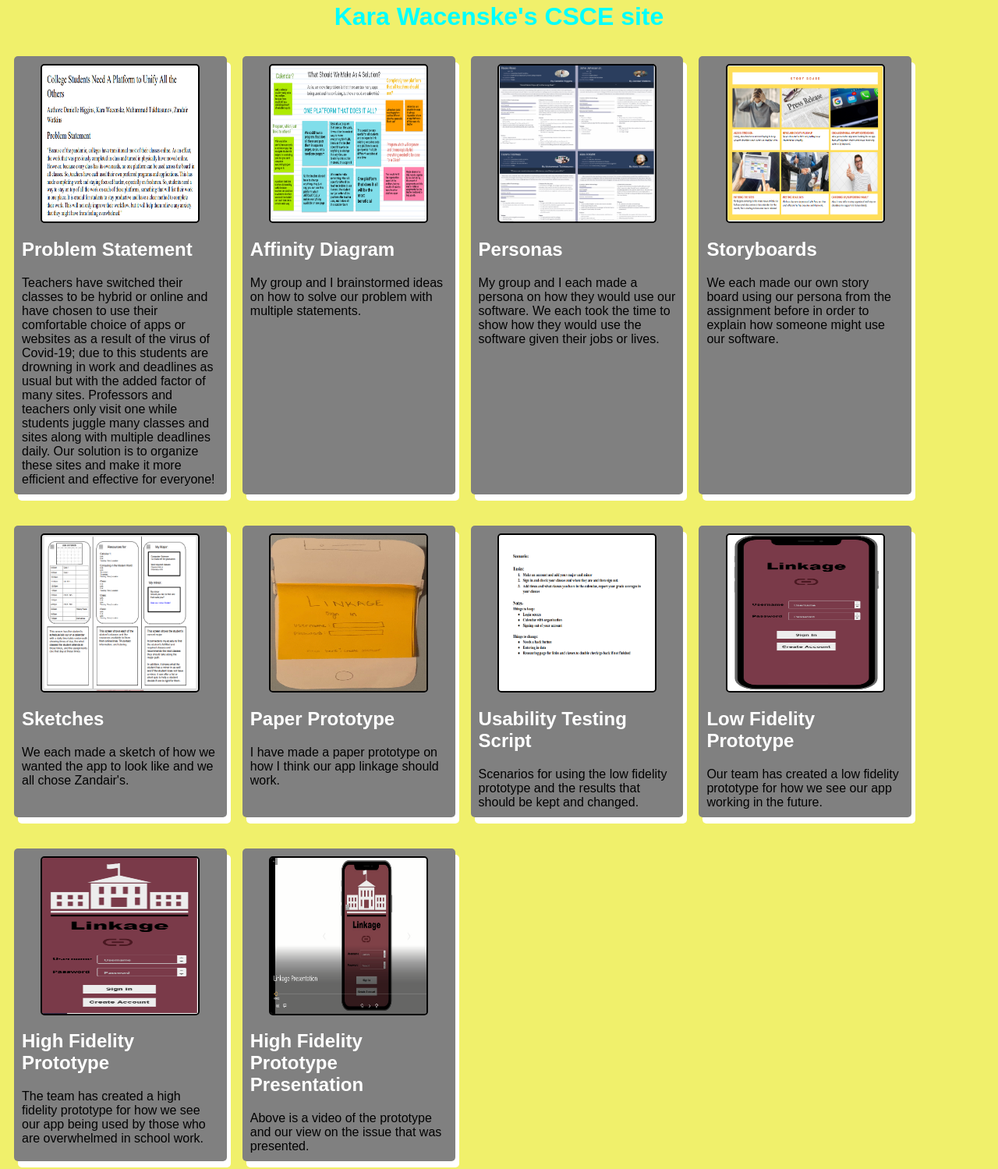
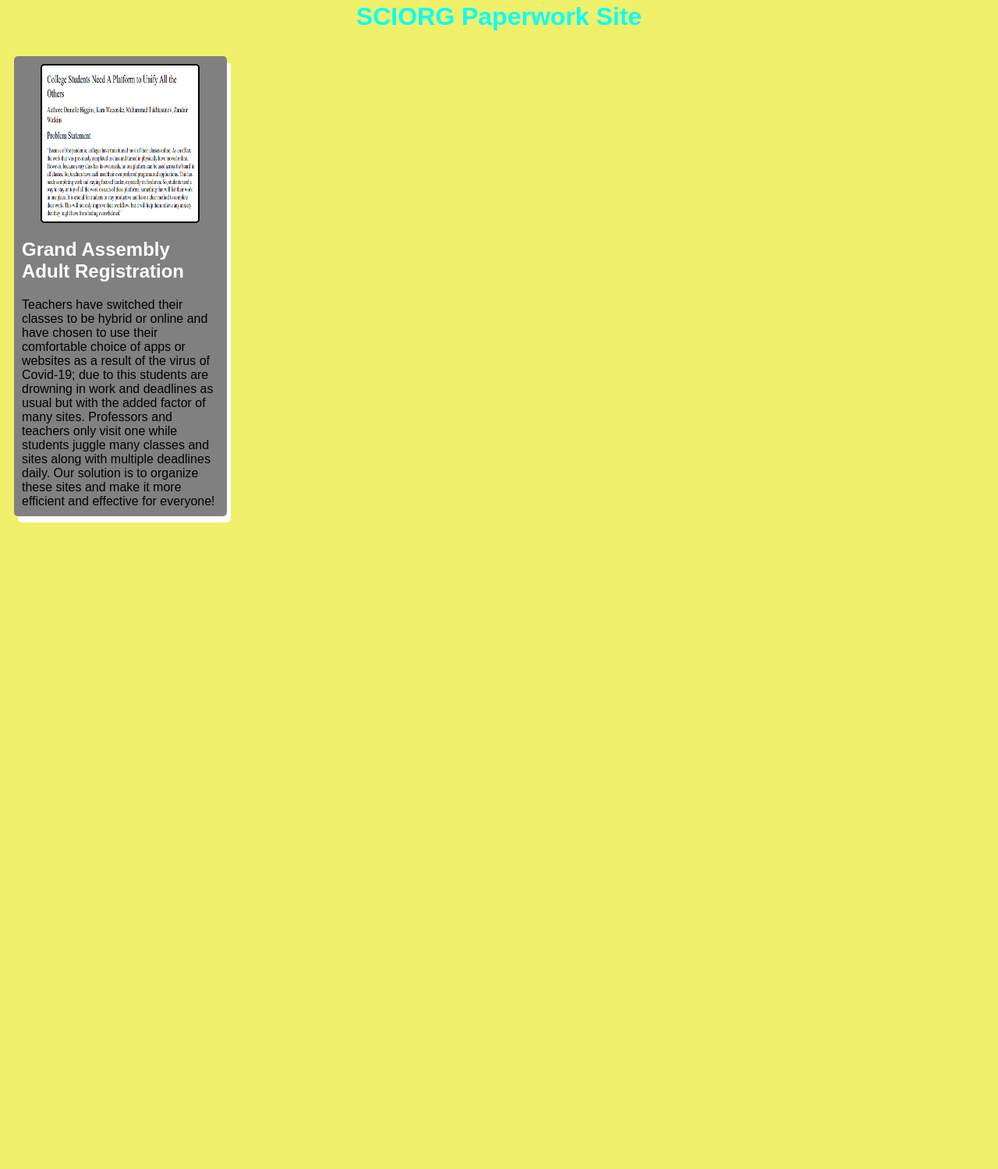
Before and after one commit to karawace/scrainbow.github.io, a plain HTML site: page index.html in a window 1280 px wide. Shown: the part 18-1517 px from the top of the page at 78% size. After the commit the page ends 800 px from the top, so only its background shows below. Drawn offline with Linux system fonts and the light colour scheme.

Commit message:
Update index.html

```diff
--- a/index.html
+++ b/index.html
@@ -1,119 +1,20 @@
 <!DOCTYPE html>
 <html>
     <head>
-        <title>CSCE 190 Student: Kara Wacenske</title>
+        <title>SC IORG Forms</title>
         <link rel = "stylesheet" href = styles.css>
     </head>
     <body>
-        <h1>Kara Wacenske's CSCE site</h1>
+        <h1>SCIORG Paperwork Site</h1>
 
         <div class = "assignments">
-            <!--Problem Statement Assignment-->
+            <!--Grand Adult Registration-->
             <section class = "assignment">
                 <a href = "files/problem statement.pdf"><img src = "images/problemstatement.PNG"></a>
                 <section class = "ass-details">
-                    <a href = "files/problem statement.pdf"><h2>Problem Statement</h2></a>
+                    <a href = "files/problem statement.pdf"><h2>Grand Assembly Adult Registration</h2></a>
                     <p:>
                         Teachers have switched their classes to be hybrid or online and have chosen to use their comfortable choice of apps or websites as a result of the virus of Covid-19; due to this students are drowning in work and deadlines as usual but with the added factor of many sites. Professors and teachers only visit one while students juggle many classes and sites along with multiple deadlines daily. Our solution is to organize these sites and make it more efficient and effective for everyone!
-                    </p:>
-                </section>
-            </section>
-
-            <!--Affinity Diagram Assignmment-->
-            <section class = "assignment">
-                <a href = "files/affinitydiagram.pdf"><img src = "images/affinitydiagram.PNG"></a>
-                <section class = "ass-details">
-                    <a href = "files/affinitydiagram.pdf"><h2>Affinity Diagram</h2></a>
-                    <p:>
-                        My group and I brainstormed ideas on how to solve our problem with multiple statements.
-                    </p:>
-                </section>
-            </section>
-
-            <!--Persona Assignmment-->
-            <section class = "assignment">
-                <a href = "files/Team Whiskey - Personas.pdf"><img src = "images/personas-teamwhiskey.PNG"></a>
-                <section class = "ass-details">
-                    <a href = "files/Team Whiskey - Personas.pdf"><h2>Personas</h2></a>
-                    <p:>
-                        My group and I each made a persona on how they would use our software. We each took the time to show how they would use the software given their jobs or lives.
-                    </p:>
-                </section>
-            </section>
-
-            <!--Group Storyboards-->
-            <section class = "assignment">
-                <a href = "files/storyboards team whiskey.pdf"><img src = "images/storyboard-wacenske.PNG"></a>
-                <section class = "ass-details">
-                    <a href = "files/storyboards team whiskey.pdf"><h2>Storyboards</h2></a>
-                    <p:>
-                        We each made our own story board using our persona from the assignment before in order to explain how someone might use our software.
-                    </p:>
-                </section>
-            </section>
-
-            <!--Sketches Assignment-->
-            <section class = "assignment">
-                <a href = "files/sketches of linkage-final.pdf"><img src = "images/sketches-teamwhiskey.PNG"></a>
-                <section class = "ass-details">
-                    <a href = "files/sketches of linkage-final.pdf"><h2>Sketches</h2></a>
-                    <p:>
-                        We each made a sketch of how we wanted the app to look like and we all chose Zandair's.
-                    </p:>
-                </section>
-            </section>
-
-            <!--Paper Prototype Assignment-->
-            <section class = "assignment">
-                <a href = "https://youtu.be/wJQcpNnCBnM"><img src = "images/paper-prototype.PNG"></a>
-                <section class = "ass-details">
-                    <a href = "https://youtu.be/wJQcpNnCBnM"><h2>Paper Prototype</h2></a>
-                    <p:>
-                        I have made a paper prototype on how I think our app linkage should work.
-                    </p:>
-                </section>
-            </section>
-
-            <!--Usability Testing Script Assignment-->
-            <section class = "assignment">
-                <a href = "files/Usablilty Testing Script and Results.pdf"><img src = "images/usability testing.PNG"></a>
-                <section class = "ass-details">
-                    <a href = "files/Usablilty Testing Script and Results.pdf"><h2>Usability Testing Script</h2></a>
-                    <p:>
-                        Scenarios for using the low fidelity prototype and the results that should be kept and changed.
-                    </p:>
-                </section>
-            </section>
-
-            <!--Low Fidelity Prototype Assignment-->
-            <section class = "assignment">
-                <a href = "files/linkage lo fi prototype/index.html"><img src = "images/low fi prototype-linkage.png"></a>
-                <section class = "ass-details">
-                    <a href = "files/linkage lo fi prototype/index.html"><h2>Low Fidelity Prototype</h2></a>
-                    <p:>
-                        Our team has created a low fidelity prototype for how we see our app working in the future.
-                    </p:>
-                </section>
-            </section>
-
-            <!--High Fidelity Prototype Assignment-->
-            <section class = "assignment">
-                <a href = "files/linkage hi fi prototype/index.html"><img src = "images/high fi prototype- linkage.PNG"></a>
-                <section class = "ass-details">
-                    <a href = "files/linkage hi fi prototype/index.html"><h2>High Fidelity Prototype</h2></a>
-                    <p:>
-                        The team has created a high fidelity prototype for how we see our app being used by those who are overwhelmed in school work.
-                    </p:>
-                </section>
-            </section>
-
-            <!--High Fidelity Prototype Presentation-->
-            <section class = "assignment">
-                <a href = "https://youtu.be/vURn-0mfexE"><img src = "images/linkage presentation.PNG"></a>
-                <section class = "ass-details">
-                    <a href = "https://youtu.be/vURn-0mfexE"><h2>High Fidelity Prototype Presentation</h2></a>
-                    <p:>
-                        Above is a video of the prototype and our view on the issue that was presented.
                     </p:>
                 </section>
             </section>
```
